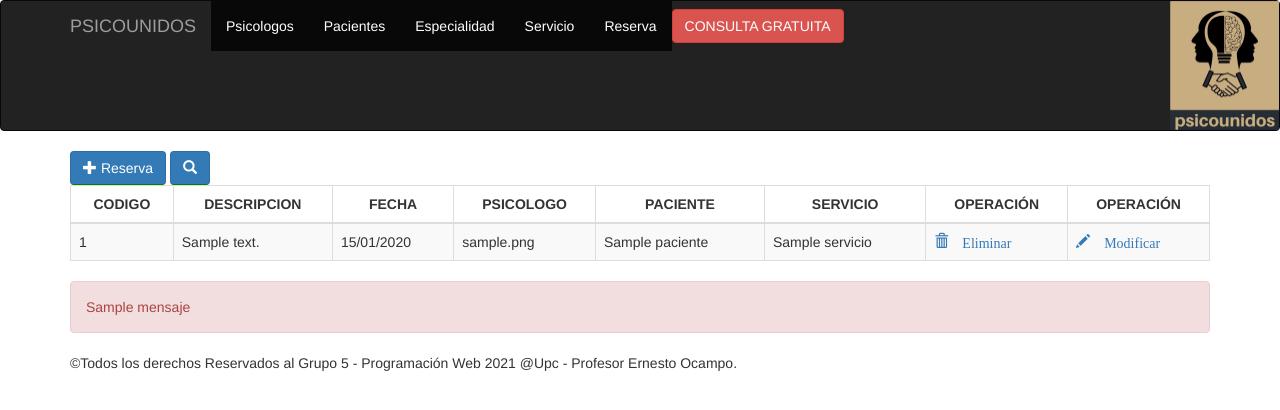
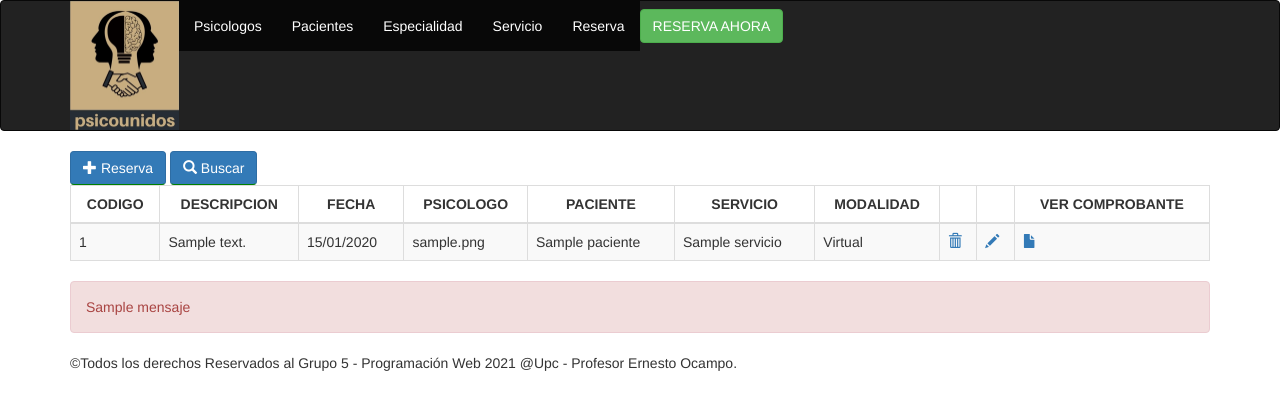
Before and after one commit to luistedes21-ui/spring, a Spring app: page /listReserva in a window 1280 px wide. Shown: the top 410 px of the page. Run offline with Thymeleaf, Linux system fonts and the light colour scheme; the template is opened without the code that fills it: most values are stand-ins (such as "Sample title", 1, 10 or a date in 2020); data that the repository does not hold is empty; some libraries are stand-ins or nearby versions.

Commit message:
Cambios de ultimo momento
Se creo adecuo el controlador del comprobante en el controlador de la reserva

se creo el html para comprobante

adecuaciones en las listas

```diff
--- a/probandoando123/src/main/java/luis/alfaro/prueba/repository/EspecialidadRepository.java
+++ b/probandoando123/src/main/java/luis/alfaro/prueba/repository/EspecialidadRepository.java
@@ -14,7 +14,8 @@ import luis.alfaro.prueba.model.Especialidad;
 @Repository
 
 public interface EspecialidadRepository extends JpaRepository<Especialidad, Integer>{
-
+	 @Query("from Especialidad e where e.nombreEspecialidad like %:nombreEspecialidad%")
+		List<Especialidad> buscarNombre(@Param("nombreEspecialidad")String nombreEspecialidad);
 
 
 }
--- a/probandoando123/src/main/resources/templates/fragments/header.html
+++ b/probandoando123/src/main/resources/templates/fragments/header.html
@@ -21,18 +21,20 @@
 	<div th:fragment="header">
 		<!-- this is header -->
 		<nav class="navbar navbar-inverse">
-			<img th:src="@{/imagenes/logounidos.jpg}" width="109" height="129"
-				alt="logo1" align=right></img>
 
 			<div class="container">
 				<div class="navbar-header">
-					<a class="navbar-brand" th:href="@{/psicologo/inicio}">PSICOUNIDOS</a>
+				<a th:href="@{/psicologo/inicio}">
+				<img th:src="@{/imagenes/logounidos.jpg}" width="109" height="129"
+				alt="logo1" ></img>
+				</a>
 				</div>
 
 
 					<div id="navbar" class="collapse navbar-collapse">
 				<ul class="nav navbar-nav">
 					<li class="active"><a th:href="@{/psicologo/listarPsicologo}" >Psicologos</a></li>
+
 					<li class="active"><a th:href="@{/paciente/listarPaciente}">Pacientes</a></li>
 					<li class="active"><a th:href="@{/especialidad/listarEspecialidad}">Especialidad</a></li>
 					<li class="active"><a th:href="@{/servicio/listarServicio}">Servicio</a></li>
@@ -40,7 +42,10 @@
 
 				</ul>
 
-				<button class="btn btn-danger navbar-btn">CONSULTA GRATUITA</button>
+				<a th:href="@{/reserva/irRegistrar}">
+				<button class="btn btn-success navbar-btn" > RESERVA AHORA </button>
+				</a>
+
 				</div>
 			</div>
 		</nav>
--- a/probandoando123/src/main/resources/templates/listEspecialidad.html
+++ b/probandoando123/src/main/resources/templates/listEspecialidad.html
@@ -31,12 +31,12 @@
                     <div class="col-md-12 column">
                          <a style="border-bottom-color: green" th:href="@{/especialidad/irRegistrar}"
                                 id= "add_row" type="button" class="btn btn-primary btn-md left-block">
-                                <span class="glyphicon glyphicon-plus" aria-hidden="true"></span> AGREGAR ESPECIALIDAD
+                                <span class="glyphicon glyphicon-plus" aria-hidden="true"></span> Especialidad
                          </a>
 
                          <a style="border-bottom-color: green" th:href="@{/especialidad/irBuscar}"
                                 id= "add_row" type="button" class="btn btn-primary btn-md left-block">
-                                <span class="glyphicon glyphicon-search" aria-hidden="true"></span> BUSCAR
+                                <span class="glyphicon glyphicon-search" aria-hidden="true"></span> Buscar
                          </a>
                          <table class="table table-bordered table-hover table-striped" id="tab_logic">
                             <thead>
--- a/probandoando123/src/main/resources/templates/listPaciente.html
+++ b/probandoando123/src/main/resources/templates/listPaciente.html
@@ -30,7 +30,7 @@
 						<a  style="border-bottom-color: green" th:href="@{/paciente/irBuscar}" id="add-row"
 							type="button"
 							class="btn btn-primary btn-md left-block"> <span
-							class="glyphicon glyphicon-search" ></span>
+							class="glyphicon glyphicon-search" ></span> Buscar
 						</a>
                          <table class="table table-bordered table-hover table-striped" id="tab_logic">
                             <thead>
--- a/probandoando123/src/main/resources/templates/listPsicologo.html
+++ b/probandoando123/src/main/resources/templates/listPsicologo.html
@@ -30,7 +30,7 @@
 						<a  style="border-bottom-color: green" th:href="@{/psicologo/irBuscar}" id="add-row"
 							type="button"
 							class="btn btn-primary btn-md left-block"> <span
-							class="glyphicon glyphicon-search" ></span>
+							class="glyphicon glyphicon-search" ></span> Buscar
 						</a>
 						<table class="table table-bordered table-hover table-striped" id="tab_logic">
 							<thead>
--- a/probandoando123/src/main/resources/templates/listReserva.html
+++ b/probandoando123/src/main/resources/templates/listReserva.html
@@ -29,7 +29,7 @@
 					</a> <a style="border-bottom-color: green"
 						th:href="@{/reserva/irBuscar}" id="add-row" type="button"
 						class="btn btn-primary btn-md left-block"> <span
-						class="glyphicon glyphicon-search"></span>
+						class="glyphicon glyphicon-search"></span> Buscar
 					</a>
 					<table class="table table-bordered table-hover table-striped"
 						id="tab_logic">
@@ -41,8 +41,11 @@
 								<th class="text-center">PSICOLOGO</th>
 								<th class="text-center">PACIENTE</th>
 								<th class="text-center">SERVICIO</th>
-								<th class="text-center">OPERACIÓN</th>
-								<th class="text-center">OPERACIÓN</th>
+								<th class="text-center">MODALIDAD</th>
+								<th class="text-center"></th>
+								<th class="text-center"></th>
+							    <th class="text-center">VER COMPROBANTE</th>
+
 							</tr>
 						</thead>
 						<tbody>
@@ -53,8 +56,11 @@
 								<td th:text="${res.psicologo.nombrePsicologo}"></td>
 								<td th:text="${res.paciente.nombrePaciente}"></td>
 								<td th:text="${res.servicio.nombreServicio}"></td>
-								<td><a th:href="@{/reserva/eliminar?id=}+${res.idReserva}"><span class="glyphicon glyphicon-trash" aria-hidden="true">  Eliminar</span></a></td>
-								<td><a th:href="@{'/reserva/modificar/' + ${res.idReserva}}"><span class="glyphicon glyphicon-pencil" aria-hidden="true">  Modificar</span></a></td>
+								<td th:text="Virtual"></td>
+
+								<td><a th:href="@{/reserva/eliminar?id=}+${res.idReserva}"><span class="glyphicon glyphicon-trash" aria-hidden="true"></span></a></td>
+								<td><a th:href="@{'/reserva/modificar/' + ${res.idReserva}}"><span class="glyphicon glyphicon-pencil" aria-hidden="true"></span></a></td>
+								<td><a th:href="@{'/reserva/verComprobante/' + ${res.idReserva}}"><span class="glyphicon glyphicon-file" aria-hidden="true"></span></a></td>
 							</tr>
 						</tbody>
 					</table>
--- a/probandoando123/src/main/resources/templates/listServicio.html
+++ b/probandoando123/src/main/resources/templates/listServicio.html
@@ -31,12 +31,12 @@
                     <div class="col-md-12 column">
                          <a style="border-bottom-color: green" th:href="@{/servicio/irRegistrar}"
                                 id= "add_row" type="button" class="btn btn-primary btn-md left-block">
-                                <span class="glyphicon glyphicon-plus" aria-hidden="true"></span> AGREGAR SERVICIO
+                                <span class="glyphicon glyphicon-plus" aria-hidden="true"></span> Servicio
                          </a>
 
                          <a style="border-bottom-color: green" th:href="@{/servicio/irBuscar}"
                                 id= "add_row" type="button" class="btn btn-primary btn-md left-block">
-                                <span class="glyphicon glyphicon-search" aria-hidden="true"></span> BUSCAR
+                                <span class="glyphicon glyphicon-search" aria-hidden="true"></span> Buscar
                          </a>
                          <table class="table table-bordered table-hover table-striped" id="tab_logic">
                             <thead>
```
Also changed, not shown: probandoando123/src/main/java/luis/alfaro/prueba/controller/ReservaController.java (+24 -6 lines), probandoando123/src/main/resources/templates/comprobante.html (added, +72 -0 lines).
